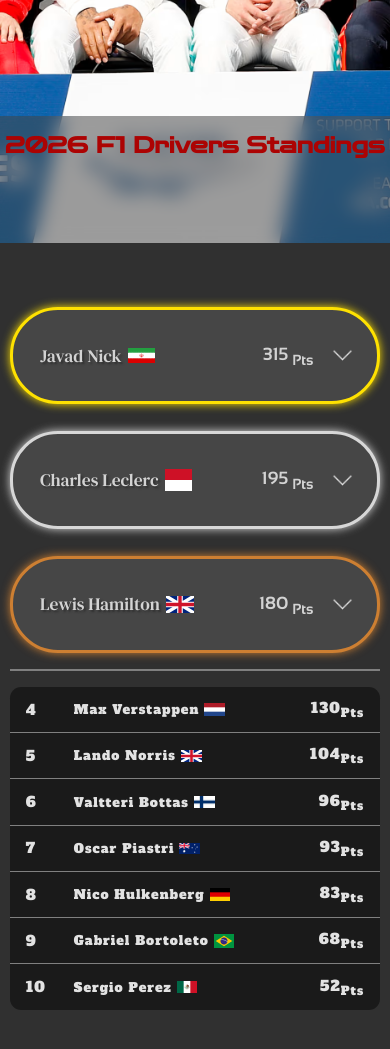
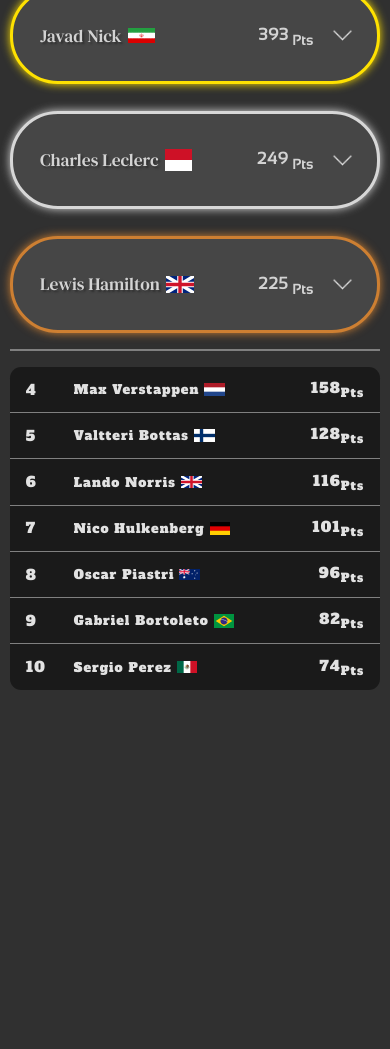
Before and after one commit to ItsMJavad/f1-2026, a plain HTML site: page drivers-standings.html in a window 390 px wide. Shown: the part 557-1606 px from the top of the page. After the commit the page ends 1311 px from the top, so only its background shows below. Drawn offline with Linux system fonts and the light colour scheme.

Commit message:
latest Updates + responsive changes

```diff
--- a/drivers-standings.css
+++ b/drivers-standings.css
@@ -196,7 +196,7 @@ header {
     background-color: #3a3a3aef;
     flex-direction: column;
     align-items: stretch;
-    gap: 1px;
+    gap: 2px;
     border-radius: 0 0 0.5rem 0.5rem;
     border-top: 1px solid gray;
     overflow: hidden;
@@ -636,7 +636,7 @@ main {
     border-radius: 0.7rem;
     background-color: #141414c5;
     border-collapse: collapse;
-    overflow: hidden;
+    overflow: scroll;
 }
 
 .non-podiums table tr {
@@ -700,6 +700,7 @@ main {
 @media (max-width:768px) {
     .grid-img h1 {
         font-size: 2.3rem;
+        height: 6rem;
     }
 
     .div1 .driver-pic {
@@ -780,7 +781,7 @@ main {
     }
 
     .non-podiums .team img {
-        width: 1.5rem;
+        display: none;
     }
 
     .non-podiums .points {
@@ -816,6 +817,10 @@ main {
         padding: 0 0.5rem;
     }
 
+    .grid-img img {
+        height: 30rem;
+    }
+
     .grid-img h1 {
         font-size: 1.4rem;
     }
--- a/drivers-standings.html
+++ b/drivers-standings.html
@@ -57,22 +57,22 @@
                         <img src="drivers-standings/ferrari-logo.avif" alt="ferrari">
                         <p>Ferrari</p>
                     </div>
-                    <p class="points">315 <sub>Pts</sub></p>
+                    <p class="points">393 <sub>Pts</sub></p>
                     <img src="drivers-standings/dropdown.png" alt="dropdown" class="dropdown" id="first-dropdown"
                         onclick="firstDropdown()">
                 </div>
                 <div class="div2" id="first-div2">
                     <p class="stats-header">2026 Season Stats</p>
                     <div class="row1">
-                        <p>Races: 13</p>
-                        <p>Pole Positions: 6</p>
+                        <p>Races: 16</p>
+                        <p>Pole Positions: 7</p>
                     </div>
                     <div class="row2">
-                        <p>Wins: 10</p>
-                        <p>Fastest Laps: 11</p>
+                        <p>Wins: 13</p>
+                        <p>Fastest Laps: 14</p>
                     </div>
                     <div class="row3">
-                        <p>Podiums: 13</p>
+                        <p>Podiums: 16</p>
                         <p>DNFs: 0</p>
                     </div>
                 </div>
@@ -88,22 +88,22 @@
                         <img src="drivers-standings/ferrari-logo.avif" alt="ferrari">
                         <p>Ferrari</p>
                     </div>
-                    <p class="points">195 <sub>Pts</sub></p>
+                    <p class="points">249 <sub>Pts</sub></p>
                     <img src="drivers-standings/dropdown.png" alt="dropdown" class="dropdown" id="second-dropdown"
                         onclick="secondDropdown()">
                 </div>
                 <div class="div2" id="second-div2">
                     <p class="stats-header">2026 Season Stats</p>
                     <div class="row1">
-                        <p>Races: 13</p>
-                        <p>Pole Positions: 4</p>
+                        <p>Races: 16</p>
+                        <p>Pole Positions: 6</p>
                     </div>
                     <div class="row2">
                         <p>Wins: 2</p>
                         <p>Fastest Laps: 2</p>
                     </div>
                     <div class="row3">
-                        <p>Podiums: 9</p>
+                        <p>Podiums: 12</p>
                         <p>DNFs: 2</p>
                     </div>
                 </div>
@@ -120,14 +120,14 @@
                         <img src="drivers-standings/mercedes-logo.avif" alt="mercedes">
                         <p>Mercedes-benz</p>
                     </div>
-                    <p class="points">180 <sub>Pts</sub></p>
+                    <p class="points">225 <sub>Pts</sub></p>
                     <img src="drivers-standings/dropdown.png" alt="dropdown" class="dropdown" id="third-dropdown"
                         onclick="thirdDropdown()">
                 </div>
                 <div class="div2" id="third-div2">
                     <p class="stats-header">2026 Season Stats</p>
                     <div class="row1">
-                        <p>Races: 13</p>
+                        <p>Races: 16</p>
                         <p>Pole Positions: 3</p>
                     </div>
                     <div class="row2">
@@ -135,7 +135,7 @@
                         <p>Fastest Laps: 0</p>
                     </div>
                     <div class="row3">
-                        <p>Podiums: 9</p>
+                        <p>Podiums: 12</p>
                         <p>DNFs: 1</p>
                     </div>
                 </div>
@@ -153,10 +153,22 @@
                         <img src="drivers-standings/redbull-logo.avif" alt="redbull">
                         <p>Redbull Racing</p>
                     </td>
-                    <td class="points">130<sub>Pts</sub></td>
+                    <td class="points">158<sub>Pts</sub></td>
                 </tr>
                 <tr class="fifth">
                     <td class="position">5</td>
+                    <td class="driver-name-nation">
+                        <p>Valtteri Bottas</p>
+                        <img src="drivers-standings/finland.avif" alt="finland">
+                    </td>
+                    <td class="team">
+                        <img src="drivers-standings/mercedes-logo.avif" alt="mercedes">
+                        <p>Mercedes-benz</p>
+                    </td>
+                    <td class="points">128<sub>Pts</sub></td>
+                </tr>
+                <tr class="sixth">
+                    <td class="position">6</td>
                     <td class="driver-name-nation">
                         <p>Lando Norris</p>
                         <img src="drivers-standings/great-britain.svg" alt="great-britain">
@@ -165,22 +177,22 @@
                         <img src="drivers-standings/mclaren-logo.avif" alt="mclaren">
                         <p>McLaren</p>
                     </td>
-                    <td class="points">104<sub>Pts</sub></td>
-                </tr>
-                <tr class="sixth">
-                    <td class="position">6</td>
-                    <td class="driver-name-nation">
-                        <p>Valtteri Bottas</p>
-                        <img src="drivers-standings/finland.avif" alt="finland">
-                    </td>
-                    <td class="team">
-                        <img src="drivers-standings/mercedes-logo.avif" alt="mercedes">
-                        <p>Mercedes-benz</p>
-                    </td>
-                    <td class="points">96<sub>Pts</sub></td>
+                    <td class="points">116<sub>Pts</sub></td>
                 </tr>
                 <tr class="seventh">
                     <td class="position">7</td>
+                    <td class="driver-name-nation">
+                        <p>Nico Hulkenberg</p>
+                        <img src="drivers-standings/germany.avif" alt="germany">
+                    </td>
+                    <td class="team">
+                        <img src="drivers-standings/sauber.svg" alt="sauber">
+                        <p>Stake Sauber</p>
+                    </td>
+                    <td class="points">101<sub>Pts</sub></td>
+                </tr>
+                <tr class="eightth">
+                    <td class="position">8</td>
                     <td class="driver-name-nation">
                         <p>Oscar Piastri</p>
                         <img src="drivers-standings/australia.svg" alt="australia">
@@ -189,19 +201,7 @@
                         <img src="drivers-standings/mclaren-logo.avif" alt="mclaren">
                         <p>McLaren</p>
                     </td>
-                    <td class="points">93<sub>Pts</sub></td>
-                </tr>
-                <tr class="eightth">
-                    <td class="position">8</td>
-                    <td class="driver-name-nation">
-                        <p>Nico Hulkenberg</p>
-                        <img src="drivers-standings/germany.avif" alt="germany">
-                    </td>
-                    <td class="team">
-                        <img src="drivers-standings/sauber.svg" alt="sauber">
-                        <p>Stake Sauber</p>
-                    </td>
-                    <td class="points">83<sub>Pts</sub></td>
+                    <td class="points">96<sub>Pts</sub></td>
                 </tr>
                 <tr class="nineth">
                     <td class="position">9</td>
@@ -213,7 +213,7 @@
                         <img src="drivers-standings/sauber.svg" alt="sauber">
                         <p>Stake Sauber</p>
                     </td>
-                    <td class="points">68<sub>Pts</sub></td>
+                    <td class="points">82<sub>Pts</sub></td>
                 </tr>
                 <tr class="tenth">
                     <td class="position">10</td>
@@ -225,7 +225,7 @@
                         <img src="drivers-standings/redbull-logo.avif" alt="redbull">
                         <p>Redbull Racing</p>
                     </td>
-                    <td class="points">52<sub>Pts</sub></td>
+                    <td class="points">74<sub>Pts</sub></td>
                 </tr>
             </table>
         </div>
```
